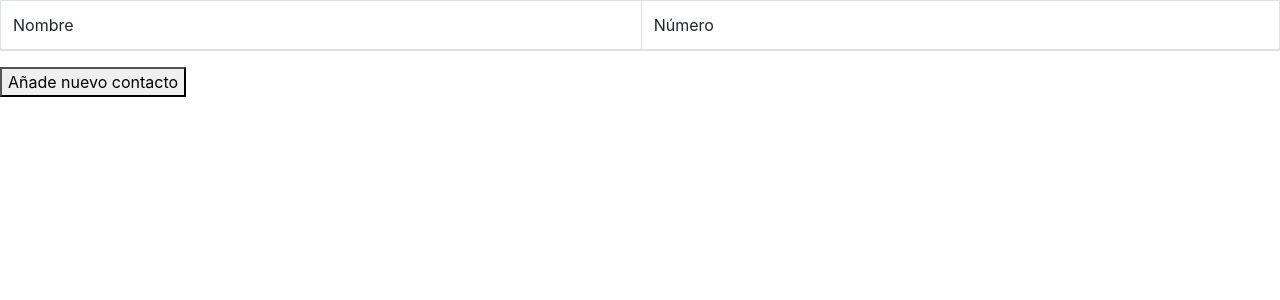
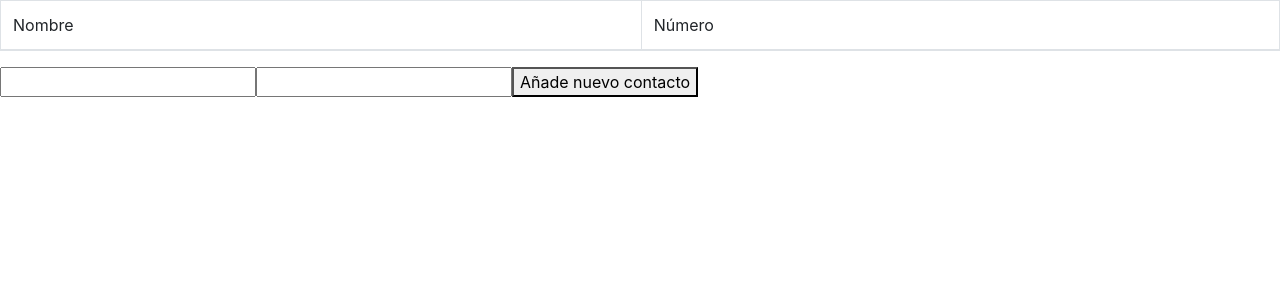
Before and after one commit to asierba/react_hooks_kata, a React app: page / in a window 1280 px wide. Shown: the top 300 px of the page. Built offline with nearby package versions, Linux system fonts and the light colour scheme.

Commit message:
add input fields to contactList
Signed-off-by: Asier Barrenetxea <asier.b@thoughtworks.com>

```diff
--- a/src/components/ContactList.tsx
+++ b/src/components/ContactList.tsx
@@ -35,6 +35,8 @@ export const ContactList = () => {
                 })}
                 </tbody>
             </Table>
+            <input type="text" data-id="input-name" />
+            <input type="text" data-id="input-phone" />
             <button onClick={addContact(contacts, setContacts)}>Añade nuevo contacto</button>
         </>
     );
```
Also changed, not shown: 1 other file (tests, documents, lock files or other folders).
